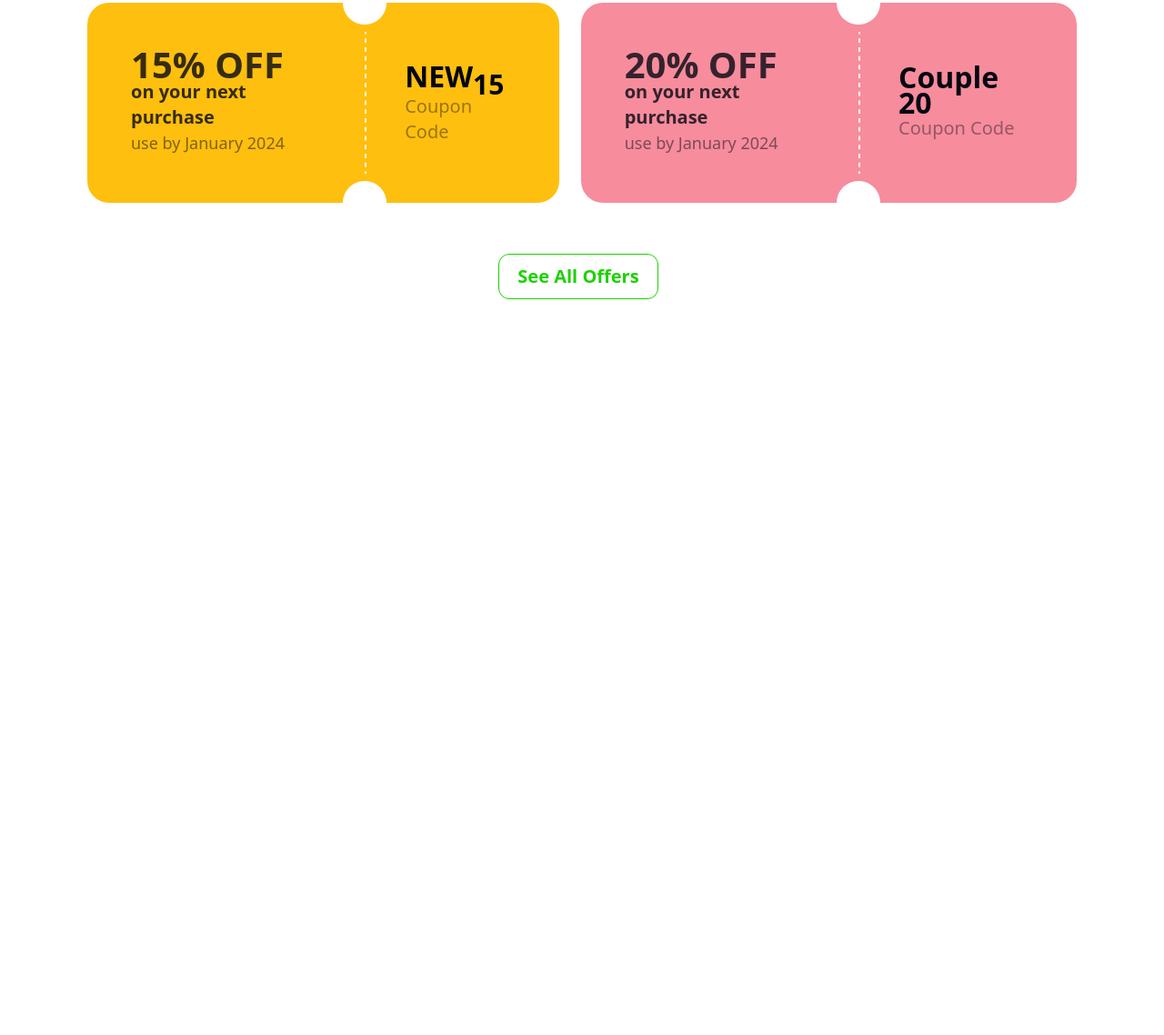
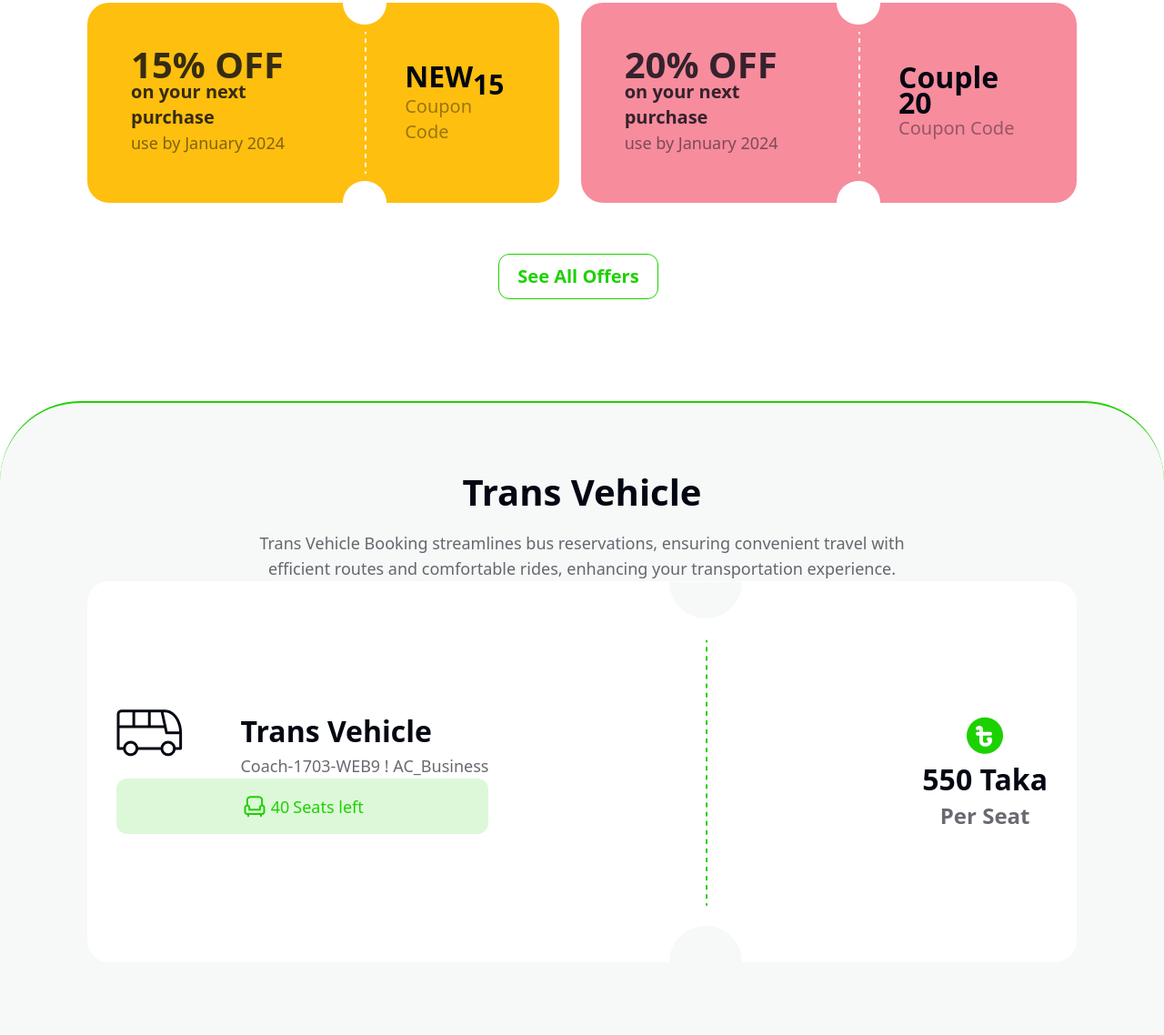
Before and after one commit to arnabw/Trans-Ticket, a plain HTML site: page index.html in a window 1280 px wide. Shown: the part 912-2050 px from the top of the page at 91% size. Before the commit the page ends 1241 px from the top, so only its background shows below. Drawn offline with nearby package versions, Linux system fonts and the light colour scheme.

Commit message:
added trans vehicle slightly

```diff
--- a/index.html
+++ b/index.html
@@ -12,9 +12,9 @@
     />
     <script src="https://cdn.tailwindcss.com"></script>
   </head>
-  <body class="font-sans px-4 md:px-12 lg:px-24 text-pretty">
+  <body class="font-sans text-pretty">
     <!-- Header Section  -->
-    <header>
+    <header class="px-4 md:px-12 lg:px-24">
       <!-- Nav Section  -->
       <nav class="bg-white border-gray-200">
         <div
@@ -107,8 +107,9 @@
             <p
               class="mb-3 lg:mb-8 text-sm md:text-lg font-normal text-white lg:text-xl max-w-2xl"
             >
-              Yes, you can run unit tests and view the results directly within
-              the app. The integrated testing features allow for a streamlined .
+              Trans Vehicle simplifies bus travel. Streamlined reservations,
+              comfort, and efficient routes for stress-free journeys,
+              revolutionizing the way you book and experience transportation.
             </p>
             <a
               href="#transVehicle"
@@ -185,7 +186,7 @@
     <main>
       <!-- Coupon Section  -->
       <section
-        class="mt-8 flex flex-col justify-center items-center space-y-5 md:space-y-10 lg:space-y-14"
+        class="mt-8 flex flex-col justify-center items-center space-y-5 md:space-y-10 lg:space-y-14 px-4 md:px-12 lg:px-24"
       >
         <h1 class="text-3xl lg:text-[40px] font-bold">Best offers for you</h1>
         <div class="flex flex-col md:flex-row gap-6">
@@ -196,7 +197,7 @@
               <li class="text-3xl md:text-2xl lg:text-[40px] font-black">
                 15% OFF
               </li>
-              <li class="text-sm lg:text-xl font-semibold">
+              <li class="text-xs md:text-sm lg:text-xl font-semibold">
                 on your next purchase
               </li>
               <li class="text-xs lg:text-lg font-medium text-[#03071280]">
@@ -205,10 +206,8 @@
             </ul>
             <img src="./images/cupon-devider.png" alt="coupon-divider" />
             <ul>
-              <li
-                class="text-2xl md:text-xl lg:text-[32px] text-[#030712] font-bold"
-              >
-                NEW<sub class="text-xl lg:text-3xl">15</sub>
+              <li class="text-xl lg:text-[32px] text-[#030712] font-bold">
+                NEW<sub class="text-lg md:text-xl lg:text-3xl">15</sub>
               </li>
               <li class="text-[#03071266] text-xs lg:text-xl font-medium">
                 Coupon Code
@@ -222,7 +221,7 @@
               <li class="text-3xl md:text-2xl lg:text-[40px] font-black">
                 20% OFF
               </li>
-              <li class="text-sm lg:text-xl font-semibold">
+              <li class="text-xs md:text-sm lg:text-xl font-semibold">
                 on your next purchase
               </li>
               <li class="text-xs lg:text-lg font-medium text-[#03071280]">
@@ -231,9 +230,7 @@
             </ul>
             <img src="./images/cupon-devider.png" alt="coupon-divider" />
             <ul>
-              <li
-                class="text-2xl md:text-xl lg:text-[32px] text-[#030712] font-bold"
-              >
+              <li class="text-xl lg:text-[32px] text-[#030712] font-bold">
                 Couple 20
               </li>
               <li class="text-[#03071266] text-xs lg:text-xl font-medium">
@@ -249,6 +246,63 @@
           See All Offers
         </button>
       </section>
+      <!-- Ticket Booking Section  -->
+      <section
+        id="transVehicle"
+        class="px-4 md:px-12 lg:px-24 bg-[#F7F8F8] border-t-2 border-[#1DD100] rounded-t-[58px] lg:rounded-t-[88px] mt-10 md:mt-16 lg:mt-28 py-8 md:py-14 lg:py-20"
+      >
+        <h1
+          class="text-[#030712] text-3xl lg:text-[40px] font-bold text-center"
+        >
+          Trans Vehicle
+        </h1>
+        <p
+          class="text-center mt-6 text-[#03071299] text-lg max-w-[736px] mx-auto"
+        >
+          Trans Vehicle Booking streamlines bus reservations, ensuring
+          convenient travel with efficient routes and comfortable rides,
+          enhancing your transportation experience.
+        </p>
+        <div
+          class="flex flex-col-reverse md:flex-row justify-between bg-white px-8 items-center rounded-3xl"
+        >
+          <div>
+            <div>
+              <ul class="grid grid-cols-3">
+                <li class="row-span-2">
+                  <img src="./images/bus-logo.png" alt="bus-logo" />
+                </li>
+                <li class="text-[32px] font-bold text-[#030712] col-span-2">
+                  Trans Vehicle
+                </li>
+                <li class="text-lg text-[#03071299] col-span-2">
+                  Coach-1703-WEB9 ! AC_Business
+                </li>
+              </ul>
+              <h4
+                class="text-lg text-[#1DD100] flex gap-1 bg-[#1DD10026] rounded-xl p-4 justify-center items-center"
+              >
+                <img src="./images/seat-green.png" alt="seat-green" /><span
+                  id="seatsLeft"
+                  >40
+                </span>
+                Seats left
+              </h4>
+            </div>
+            <div></div>
+          </div>
+          <img
+            class="rotate-90 md:rotate-0"
+            src="./images/info-devider.png"
+            alt="info-divider"
+          />
+          <ul class="flex flex-col justify-center items-center">
+            <li><img src="./images/fare.png" alt="fare" /></li>
+            <li class="text-[#030712] text-[32px] font-bold">550 Taka</li>
+            <li class="text-[#03071299] text-2xl font-semibold">Per Seat</li>
+          </ul>
+        </div>
+      </section>
     </main>
     <!-- JS  -->
     <script src="https://cdnjs.cloudflare.com/ajax/libs/flowbite/2.3.0/flowbite.min.js"></script>
```
